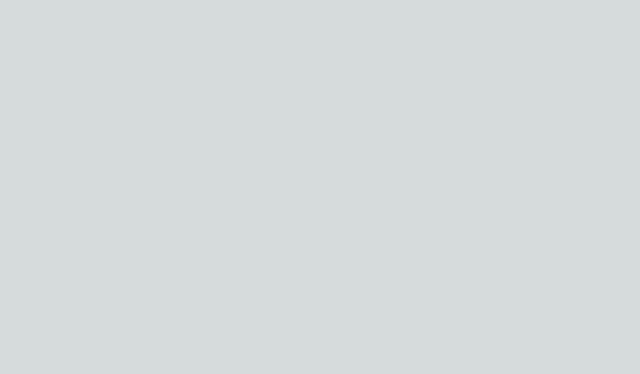
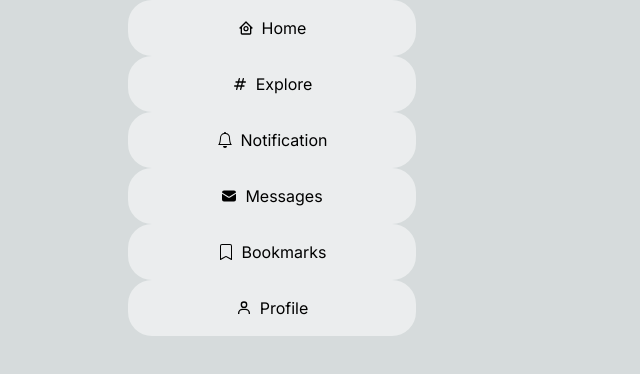
Before and after one commit to Forellko/twitter-clone-FCC, a Next.js app: page / in a window 1280 px wide. Shown: the top 374 px of the page, without its empty margins (0-640 px from the left). Built offline with nearby package versions, Linux system fonts and the light colour scheme.

Commit message:
Map navigation items

```diff
--- a/src/app/page.tsx
+++ b/src/app/page.tsx
@@ -2,6 +2,7 @@
 import { HiOutlineHashtag } from 'react-icons/hi';
 import { BsBell, BsBookmark } from 'react-icons/bs';
 import { HiEnvelope } from 'react-icons/hi2';
+import Link from 'next/link';
 
 const NAVIGATION_ITEMS = [
   {
@@ -34,7 +35,20 @@
   return (
     <div className="bg-red-400 w-full h-full flex justify-center items-center">
       <div className="max-w-screen-lg w-full h-full flex relative">
-        <section></section>
+        <section className="fixed w-72 flex flex-col h-screen">
+          {NAVIGATION_ITEMS.map((item) => (
+            <Link
+              key={item.title}
+              className="bg-white/50 flex items-center justify-center rounded-3xl p-4 space-x-2"
+              href={`/${item.title.toLowerCase()}`}
+            >
+              <div>
+                <item.icon />
+              </div>
+              <div>{item.title}</div>
+            </Link>
+          ))}
+        </section>
         <main></main>
         <section></section>
       </div>
```
